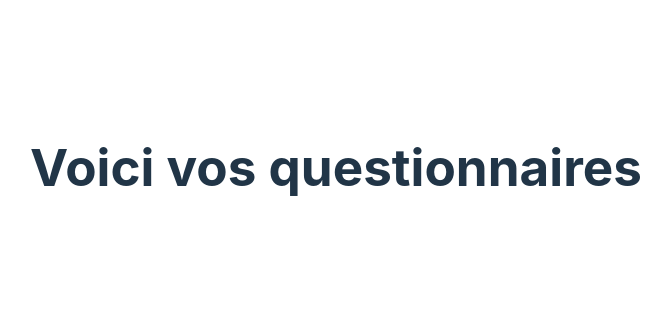
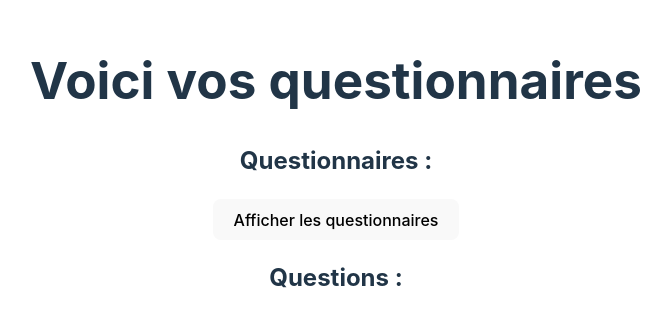
Before and after one commit to RomainMechain/TPArchi, a Vue app in the folder client/: page / in a window 1280 px wide. Shown: the part 233-560 px from the top of the page, without its empty margins (304-975 px from the left). Built offline with nearby package versions, Linux system fonts and the light colour scheme.

Commit message:
feat/ connexion

```diff
--- a/client/src/components/Questionnaires.vue
+++ b/client/src/components/Questionnaires.vue
@@ -1,21 +1,27 @@
 <script>
 export default {
-  data: {
-    questionnaires : []
+  data() {
+    return {
+      questionnaires : []
+    };
   },
   methods: {
     affichQuestionnaires : function() {
       fetch('http://localhost:5000/quiz/api/v1.0/quiz')
       .then(response => response.json())
       .then(data => {
-        this.questionnaires = data;
+        this.questionnaires = [];
+        for (let i = 0; i < data.length; i++) {
+          this.questionnaires.push({name: data[i].name, url: data[i].url});
+        }
       });
     },
     afficheQuestions : function() {
         this.$emit('afficheQuest', {url: this.url});
     }
   },
-  emits: ['afficheQuest']
+  emits: ['afficheQuest'],
+  components: {Questionnaire}
 }
 
 import Questionnaire from './Questionnaire.vue';
```
Also changed, not shown: 1 other file (tests, documents, lock files or other folders).
